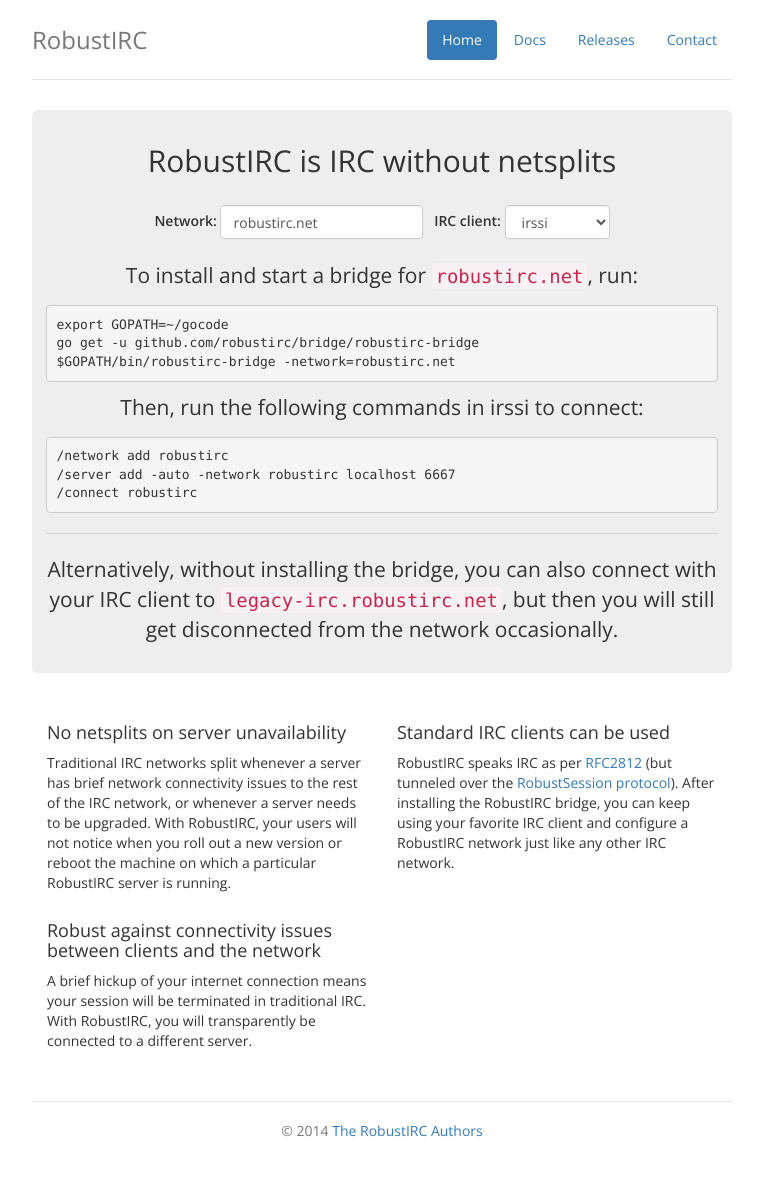
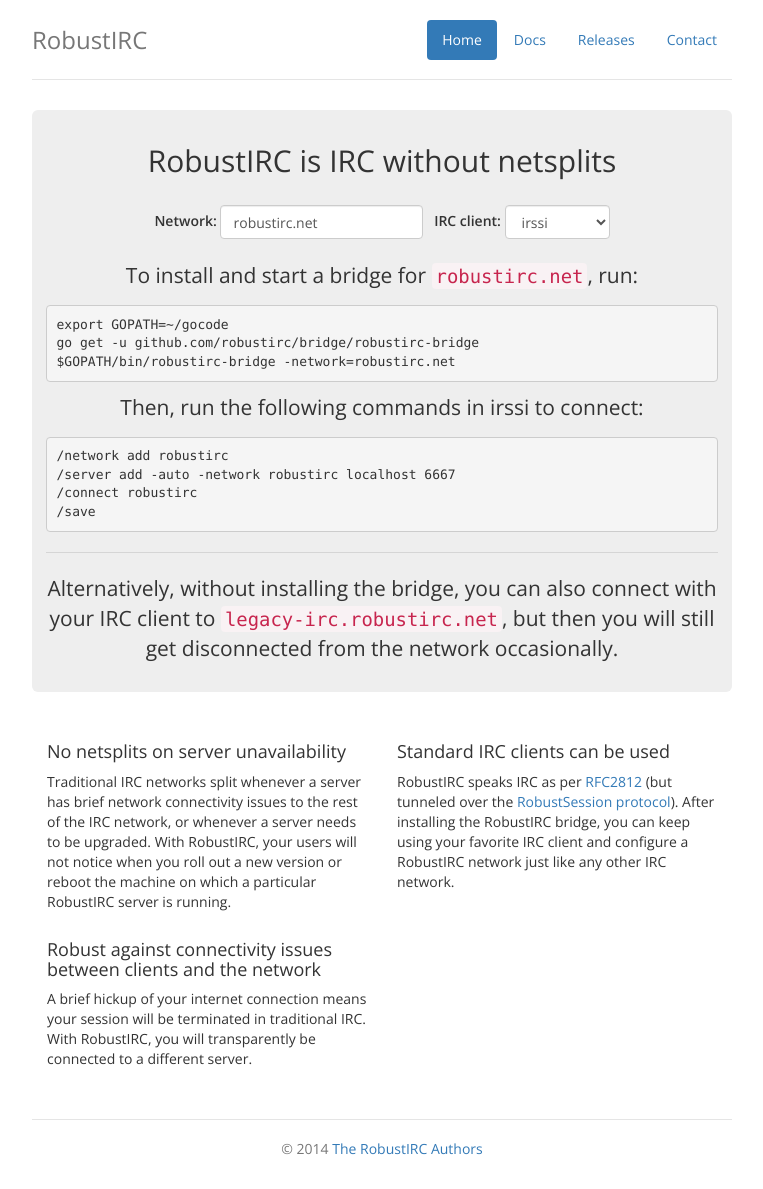
Before and after one commit to robustirc/robustirc.github.io, a Jekyll site: the page built from index.html, in a window 1280 px wide. Shown: the whole page, without its empty margins (258-1021 px from the left). Built offline with Jekyll 4.4.1, drawn with Linux system fonts in a browser that asks for light colours; nearby versions of some CDN libraries; some web fonts are replaced; Markdown is read by kramdown in place of the engine named in the settings.

Commit message:
irssi instructions: add /save

```diff
--- a/index.html
+++ b/index.html
@@ -28,7 +28,8 @@
 <div id="clientinstructions">
 	<pre style="text-align: left" class="instructions-irssi">/network add <span class="networkname">robustirc</span>
 /server add -auto -network <span class="networkname">robustirc</span> localhost 6667
-/connect <span class="networkname">robustirc</span></pre>
+/connect <span class="networkname">robustirc</span>
+/save</pre>
   <pre style="text-align: left; display: none" class="instructions-WeeChat">/proxy add bridge socks5 localhost 1080
 /server add <span class="networkname">robustirc</span> <span class="network">robustirc.net</span> -autoconnect
 /set irc.server.<span class="networkname">robustirc</span>.proxy bridge
```
